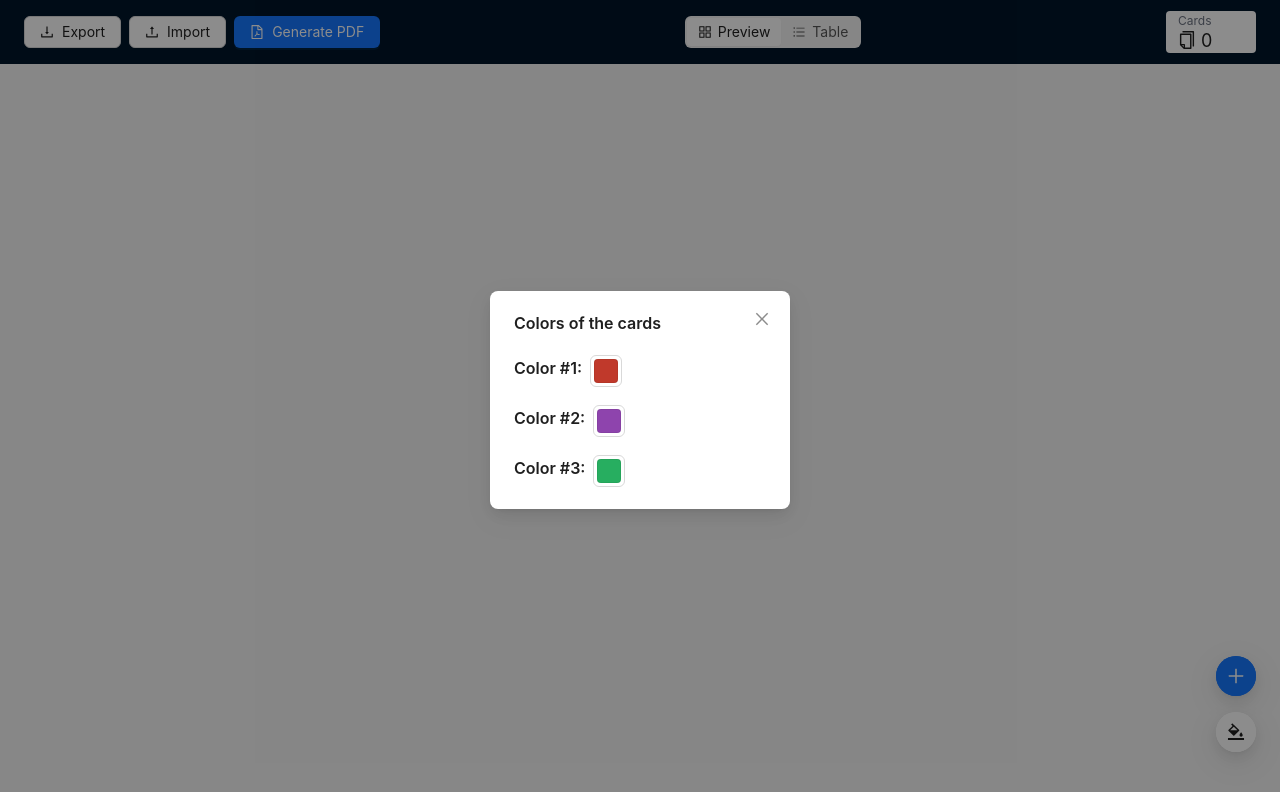
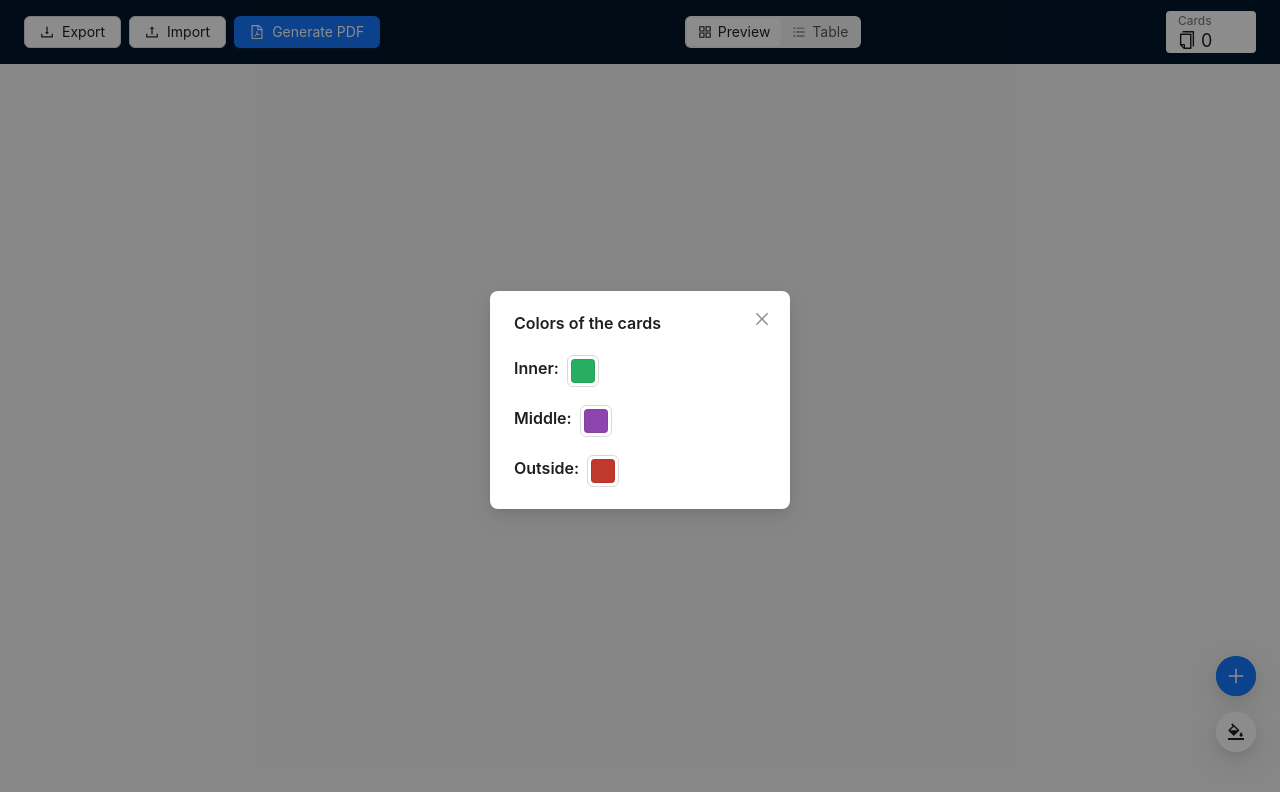
Before and after one commit to dzegarra/letra-a-letra, a React (Vite) app: page / in a window 1280 px wide. Both pictures are taken after a click on the button 1236 px from the left and 732 px from the top of the page. Shown: the top 792 px of the page. Built offline with nearby package versions, Linux system fonts and the light colour scheme.

Commit message:
Using custom names to identify the position of each word

```diff
--- a/src/components/ColorsChanger.tsx
+++ b/src/components/ColorsChanger.tsx
@@ -1,6 +1,7 @@
 import { Flex, Space, ColorPicker, Typography, FlexProps } from "antd";
 import { useCardsColor } from "../hooks/useCardsColor";
 import { Card } from "../types";
+import { wordPositionName } from "../constants";
 
 type ColorsChangerProps = {
   cards: Card[];
@@ -13,16 +14,28 @@ export const ColorsChanger = ({ cards, setCards, ...props }: ColorsChangerProps)
   return (
     <Flex vertical gap="middle" {...props}>
       <Space>
-        <Typography.Title level={5}>Color #1:</Typography.Title>
-        <ColorPicker disabledAlpha defaultValue={colors[0]} onChangeComplete={(color) => updateColorAtIndex(color.toHexString(), 0)} />
+        <Typography.Title level={5}>{wordPositionName[2]}:</Typography.Title>
+        <ColorPicker
+          disabledAlpha
+          defaultValue={colors[2]}
+          onChangeComplete={(color) => updateColorAtIndex(color.toHexString(), 2)}
+        />
       </Space>
       <Space>
-        <Typography.Title level={5}>Color #2:</Typography.Title>
-        <ColorPicker disabledAlpha defaultValue={colors[1]} onChangeComplete={(color) => updateColorAtIndex(color.toHexString(), 1)} />
+        <Typography.Title level={5}>{wordPositionName[1]}:</Typography.Title>
+        <ColorPicker
+          disabledAlpha
+          defaultValue={colors[1]}
+          onChangeComplete={(color) => updateColorAtIndex(color.toHexString(), 1)}
+        />
       </Space>
       <Space>
-        <Typography.Title level={5}>Color #3:</Typography.Title>
-        <ColorPicker disabledAlpha defaultValue={colors[2]} onChangeComplete={(color) => updateColorAtIndex(color.toHexString(), 2)} />
+        <Typography.Title level={5}>{wordPositionName[0]}:</Typography.Title>
+        <ColorPicker
+          disabledAlpha
+          defaultValue={colors[0]}
+          onChangeComplete={(color) => updateColorAtIndex(color.toHexString(), 0)}
+        />
       </Space>
     </Flex>
   );
--- a/src/components/ConfigForm.tsx
+++ b/src/components/ConfigForm.tsx
@@ -2,6 +2,7 @@ import { ComponentProps, useCallback, useState } from 'react'
 import clsx from 'clsx'
 import { Card as CardType, CardWords } from "../types";
 import { InputField } from "./InputField";
+import { wordPositionName } from "../constants";
 
 type ConfirmFormProps = {
   card: CardType;
@@ -32,7 +33,7 @@ export const ConfirmForm = ({ className, card, onClose, onUpdate, ...props }: Co
       {cardCopy.words.map(({ word }, index) => (
         <InputField
           key={index}
-          label={`Word #${index + 1}`}
+          label={wordPositionName[index]}
           inputProps={{ placeholder: "Input word", className: "uppercase", autoFocus: index === 0 }}
           value={word}
           helperText={`${word.length} characters`}
--- a/src/components/TableView.tsx
+++ b/src/components/TableView.tsx
@@ -2,6 +2,7 @@ import { Dispatch, SetStateAction, useMemo } from "react";
 import { Table, TableProps } from "antd";
 import { Card, CardWords, Word } from "../types";
 import { EditableCell } from "./EditableCell";
+import { wordPositionName } from "../constants";
 
 type TableViewProps = {
   cards: Card[];
@@ -17,25 +18,22 @@ const columns: TableProps<Card>["columns"] = [
     render: (_, __, index) => <span>{index + 1}</span>,
   },
   {
-    title: "Word #1",
+    title: wordPositionName[2],
+    dataIndex: "words",
+    key: 2,
+    width: "30%",
+  },
+  {
+    title: wordPositionName[1],
+    dataIndex: "words",
+    key: 1,
+    width: "30%",
+  },
+  {
+    title: wordPositionName[0],
     dataIndex: "words",
     key: 0,
     width: "30%",
-    render: (_, { words }) => <span>{words[0].word}</span>,
-  },
-  {
-    title: "Word #2",
-    dataIndex: "words",
-    key: 1,
-    width: "30%",
-    render: (_, { words }) => <span>{words[1].word}</span>,
-  },
-  {
-    title: "Word #3",
-    dataIndex: "words",
-    key: 2,
-    width: "30%",
-    render: (_, { words }) => <span>{words[2].word}</span>,
   },
 ];
 
--- a/src/constants.ts
+++ b/src/constants.ts
@@ -7,3 +7,5 @@ export const defaultColors: CardColors = ["#C0392B", "#8E44AD", "#27AE60"];
 type FormInstance<T> = GetRef<typeof Form<T>>;
 
 export const EditableContext = createContext<FormInstance<Card> | null>(null);
+
+export const wordPositionName = ["Outside", "Middle", "Inner"] as const;
```
